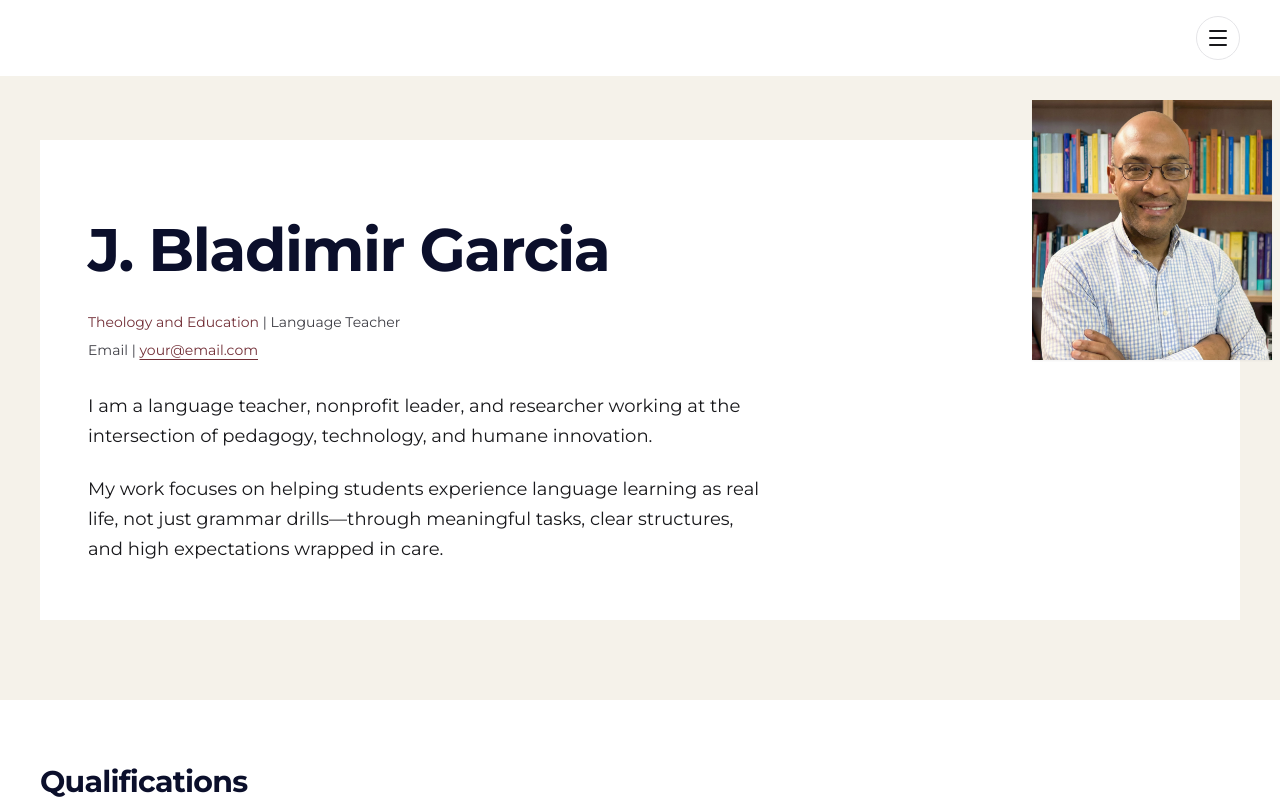
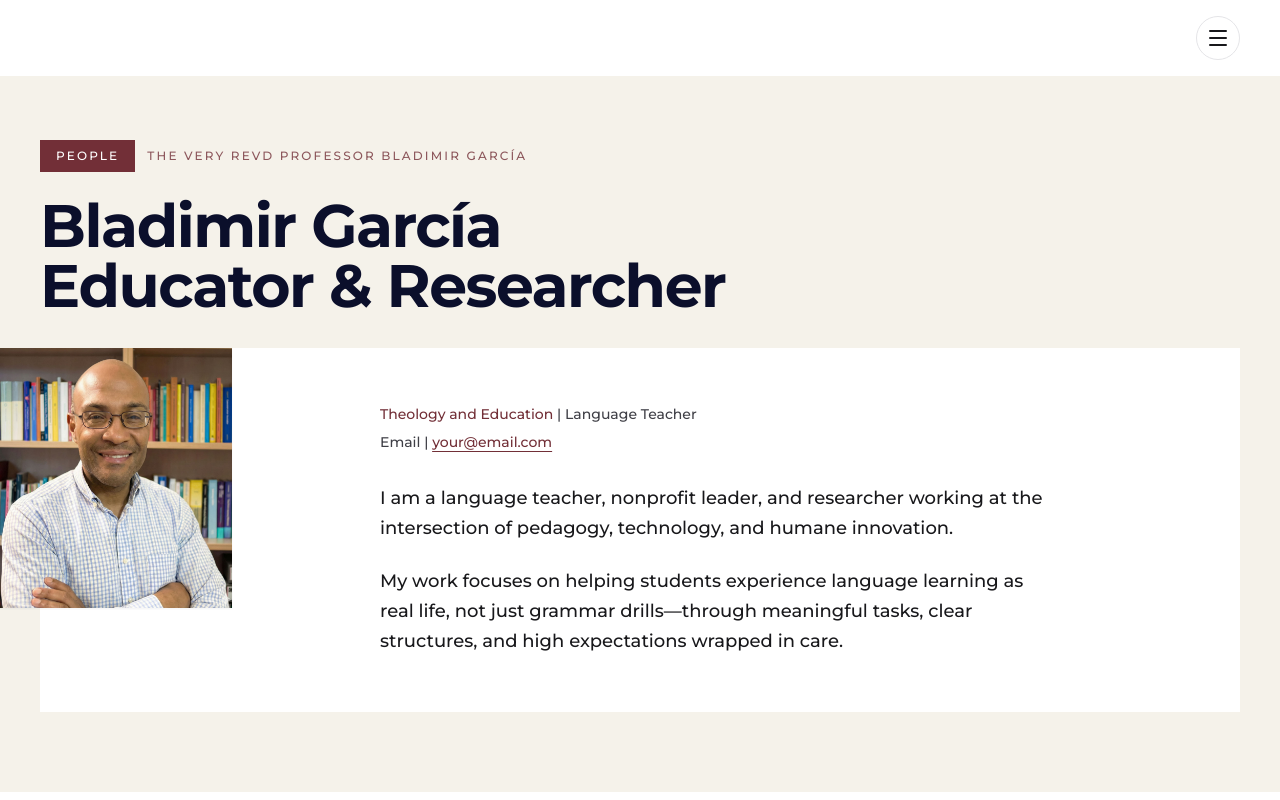
Before and after one commit to RiseforHope/personal-website, a Next.js app: page /about in a window 1280 px wide. Shown: the top 800 px of the page. Built offline with nearby package versions, Linux system fonts and the light colour scheme; no server answers.

Commit message:
auth feature

```diff
--- a/app/about/page.tsx
+++ b/app/about/page.tsx
@@ -4,19 +4,63 @@ import Image from "next/image";
 export default function AboutPage() {
   return (
     <main className="bg-[#f5f2ea]">
-      {/* HERO / INTRO */}
       <section className="mx-auto max-w-7xl px-6 pb-14 pt-10 md:px-10 md:pb-20 md:pt-16">
         <div className="relative">
-          {/* White card */}
-          <div className="bg-white px-6 pb-10 pt-[240px] md:px-12 md:py-14 md:pt-14">
+          {/* TITLE OUTSIDE THE CARD (top-left) */}
+          <div className="relative z-30 max-w-5xl">
+            <div className="flex flex-wrap items-center gap-3 text-xs uppercase tracking-[0.18em]">
+              <span className="inline-flex bg-[#722f37] px-4 py-2 text-white">
+                People
+              </span>
+              <span className="text-[#722f37]/80">
+                THE VERY REVD PROFESSOR BLADIMIR GARCÍA
+              </span>
+            </div>
 
-            {/* Title */}
             <h1 className="mt-6 text-5xl font-extrabold leading-[1.05] tracking-tight text-[#0b0f2b] md:text-6xl">
-              J. Bladimir Garcia
+              Bladimir García
+              <br />
+              Educator &amp; Researcher
             </h1>
+          </div>
 
-            {/* Meta row (like department / role / email) */}
-            <div className="mt-8 space-y-2 text-sm text-zinc-900/80">
+          {/* CARD + OVERLAPS */}
+          <div className="relative mt-8">
+            {/* MOBILE PORTRAIT (overlaps into the card) */}
+            <div className="md:hidden relative z-20 w-[240px] max-w-full bg-white p-2 shadow-sm -mb-16 sm:-mb-20">
+              <div className="relative aspect-[4/5] w-full">
+                <Image
+                  src="/images/about-portrait.jpg"
+                  alt="Portrait of Bladimir García"
+                  fill
+                  className="object-cover"
+                  priority
+                />
+              </div>
+            </div>
+
+            {/* DESKTOP PORTRAIT (overlaps card from the left) */}
+            <div className="pointer-events-none absolute left-0 top-0 hidden md:block md:-translate-x-12 z-20">
+              <div className="relative h-[260px] w-[240px] bg-white p-2 shadow-sm">
+                <Image
+                  src="/images/about-portrait.jpg"
+                  alt="Portrait of Bladimir García"
+                  fill
+                  className="object-cover"
+                  priority
+                />
+              </div>
+            </div>
+
+            {/* WHITE CARD */}
+            <div
+              className="
+                relative z-10 bg-white px-6 pb-10 pt-24
+                md:px-12 md:py-14 md:pl-[340px]
+              "
+            >
+              {/* Meta row */}
+              <div className="space-y-2 text-sm text-zinc-900/80">
                 <div>
                   <span className="text-[#722f37]">Theology and Education</span>{" "}
                   <span className="text-zinc-700">|</span>{" "}
@@ -26,7 +70,7 @@ export default function AboutPage() {
                   <span className="text-zinc-700">Email</span>{" "}
                   <span className="text-zinc-700">|</span>{" "}
                   <a
-                  href="mailto:bladimir@brinl.com"
+                    href="mailto:your@email.com"
                     className="text-[#722f37] underline underline-offset-4"
                   >
                     your@email.com
@@ -34,45 +78,18 @@ export default function AboutPage() {
                 </div>
               </div>
 
-            {/* Intro paragraph(s) */}
+              {/* Intro */}
               <div className="mt-8 max-w-2xl space-y-6 text-[18px] leading-[1.65] text-zinc-900">
                 <p>
                   I am a language teacher, nonprofit leader, and researcher working
-                at the intersection of pedagogy, technology, and humane
-                innovation.
+                  at the intersection of pedagogy, technology, and humane innovation.
                 </p>
                 <p>
-                My work focuses on helping students experience language learning
-                as real life, not just grammar drills—through meaningful tasks,
-                clear structures, and high expectations wrapped in care.
+                  My work focuses on helping students experience language learning as
+                  real life, not just grammar drills—through meaningful tasks, clear
+                  structures, and high expectations wrapped in care.
                 </p>
               </div>
-          </div>
-
-          {/* Portrait — OUTSIDE the card, offset past the right edge on ALL screens */}
-          <div
-            className="
-              pointer-events-none absolute z-10
-              -right-6 -top-6
-              sm:-right-6
-              md:-right-8 md:-top-10
-            "
-          >
-            <div
-              className="
-                relative bg-white p-2 shadow-sm
-                h-[240px] w-[240px]
-                sm:h-[220px] sm:w-[220px]
-                md:h-[260px] md:w-[240px]
-              "
-            >
-              <Image
-                src="/images/about-portrait.jpg"
-                alt="Portrait of Bladimir García"
-                fill
-                className="object-cover"
-                priority
-              />
             </div>
           </div>
         </div>
@@ -121,9 +138,7 @@ function AboutSection({
       <h2 className="text-2xl font-bold tracking-tight text-[#0b0f2b] md:text-3xl">
         {title}
       </h2>
-      <div className="mt-3 text-[16px] leading-[1.7] text-zinc-800">
-        {children}
-      </div>
+      <div className="mt-3 text-[16px] leading-[1.7] text-zinc-800">{children}</div>
     </section>
   );
 }
--- a/app/layout.tsx
+++ b/app/layout.tsx
@@ -7,7 +7,7 @@ import "./globals.css";
 
 const montserrat = Montserrat({
   subsets: ["latin"],
-  weight: ["400", "600", "700"],
+  weight: ["500", "600", "700"],
   variable: "--font-montserrat",
   display: "swap",
 });
```
Lines whose indentation alone changed are shown as unchanged.
